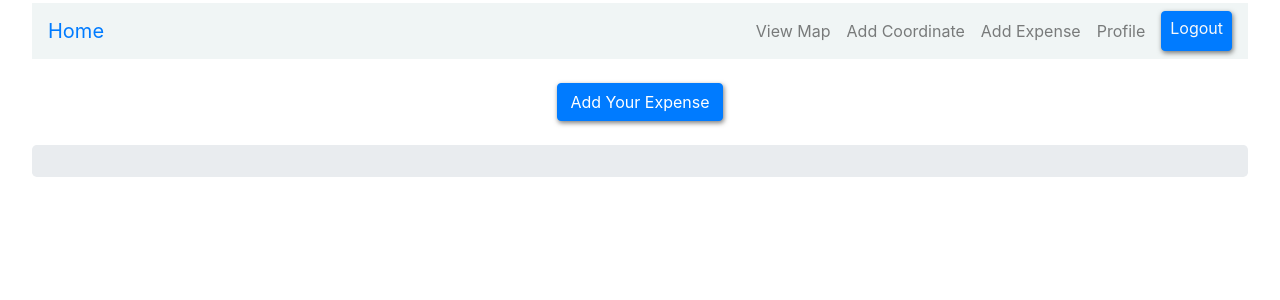
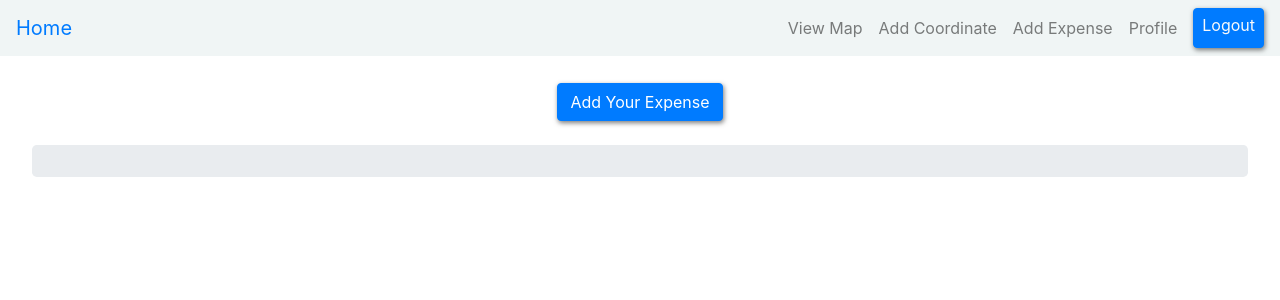
Before and after one commit to Devanshvora03/sales, a Django app: page /expense/ in a window 1280 px wide. Shown: the top 300 px of the page. Run offline with Django 3.2, Linux system fonts and the light colour scheme; the visitor is signed in with stand-in values (Sample User, id 1); some libraries are stand-ins or nearby versions.

Commit message:
expense padding adjecement done

```diff
--- a/static/css/expense.css
+++ b/static/css/expense.css
@@ -7,7 +7,10 @@
   box-sizing: border-box;
 }
 
-body {
+/* body {
+  padding: 0.2em 2em;
+} */
+.pad-2 {
   padding: 0.2em 2em;
 }
 
--- a/templates/users/expense.html
+++ b/templates/users/expense.html
@@ -72,7 +72,7 @@
 
 {% comment %} trial {% endcomment %}
 
-<div class="m-auto w-100">
+<div class="m-auto w-100 pad-2">
     <div class="">
         <div class="text-center m-4">
                 <button type="button" class="btn btn-primary m-auto" data-toggle="modal" data-target="#mymodal" >Add Your Expense </button>
```
